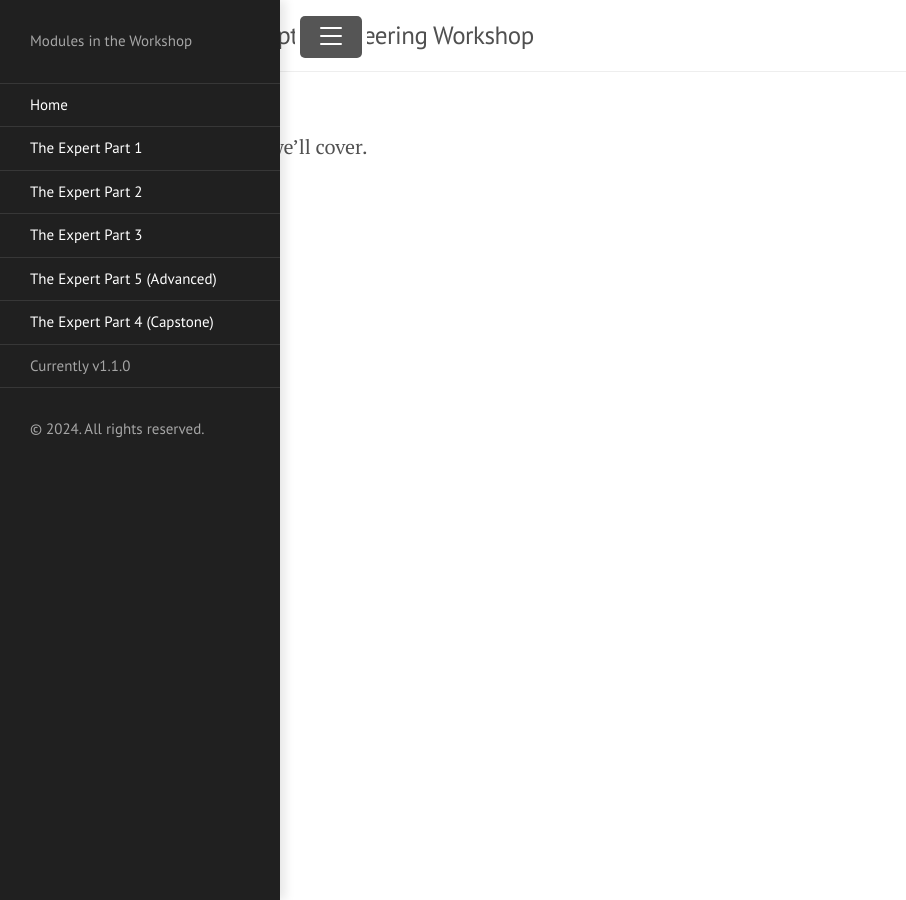
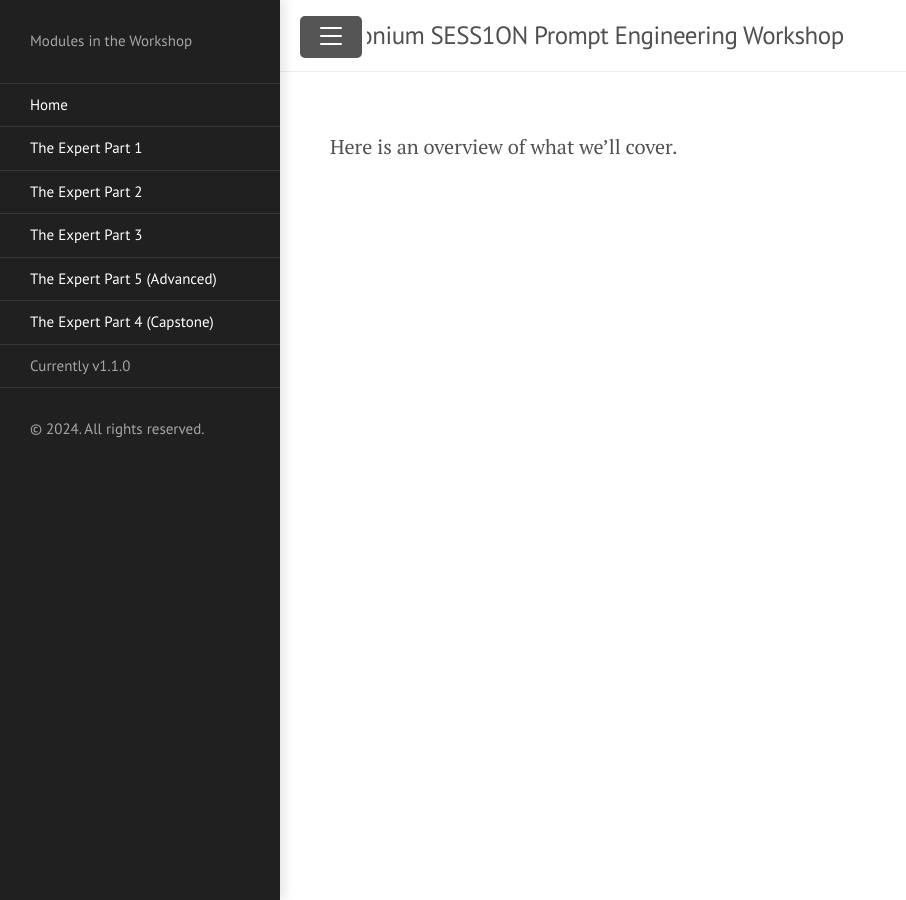
Before and after one commit to dda-core-team/diconiumneil.github.io, a Jekyll site: the page built from index.md, in a window 1280 px wide. Shown: the whole page, without its empty margins (0-906 px from the left). Built offline with Jekyll 4.4.1, drawn with Linux system fonts in a browser that asks for light colours.

Commit message:
Updated css

```diff
--- a/public/css/lanyon.css
+++ b/public/css/lanyon.css
@@ -73,16 +73,16 @@ h1, h2, h3, h4, h5, h6 {
  */
 
 .container {
-  max-width: 40rem;
+  max-width: 30rem;
 }
-@media (min-width: 58em) {
+@media (min-width: 48em) {
   .container {
-    max-width: 52rem;
+    max-width: 30rem;
   }
 }
-@media (min-width: 76em) {
+@media (min-width: 66em) {
   .container {
-    max-width: 64rem;
+    max-width: 33rem;
   }
 }
 
```
Also changed, not shown: 3 other files.
